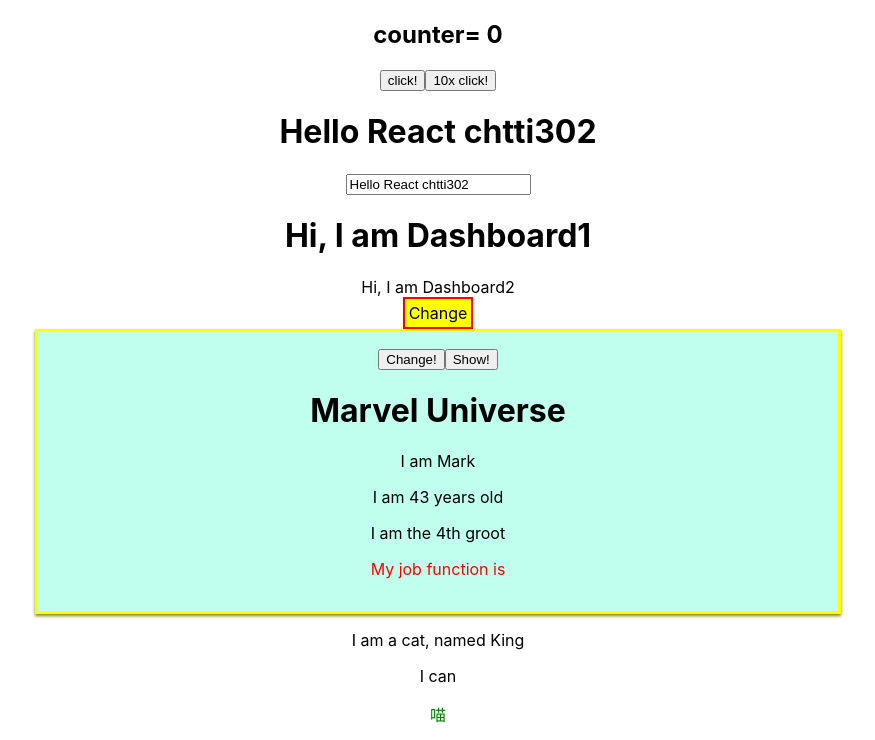
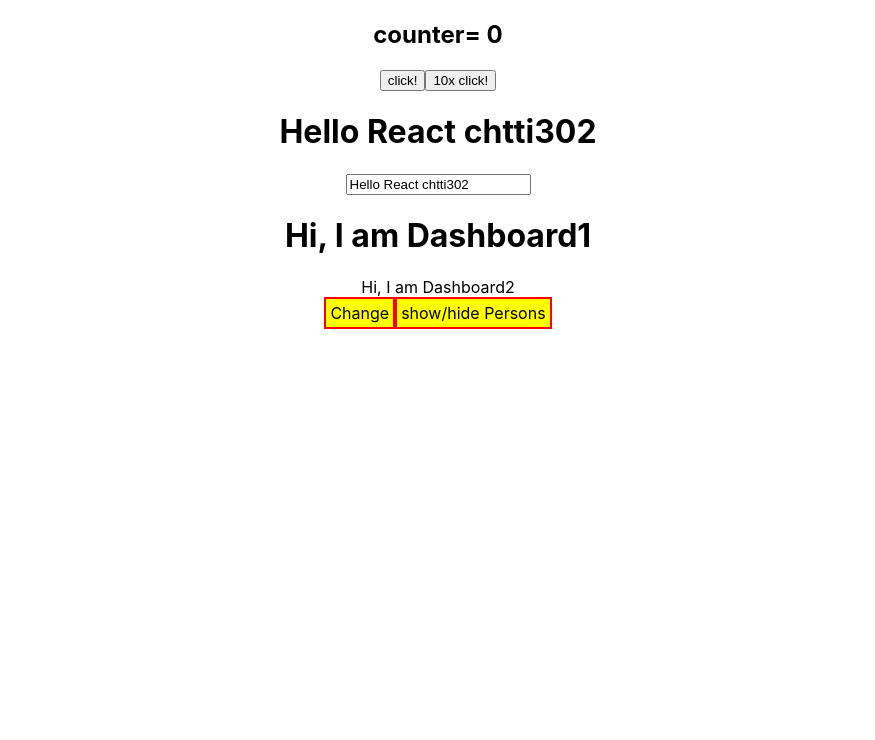
Before and after one commit to Neohsu1214/cht_react_0810, a React (Create React App) app in the folder lab3_react_start/: page / in a window 1280 px wide. Shown: the top 740 px of the page, without its empty margins (202-1077 px from the left). Built offline with nearby package versions, Linux system fonts and the light colour scheme.

Commit message:
透過state與onClick控制內容是否顯示。JSX真是強大，但要自己注意大小寫，很容易踩bug

```diff
--- a/lab3_react_start/src/App.js
+++ b/lab3_react_start/src/App.js
@@ -25,7 +25,8 @@
       { name: "Kevin", age: 50 }
 
     ],
-    title: "Hello React chtti302"
+    title: "Hello React chtti302",
+    showPersons: false
   }
 
   changeNameHandler = (leaderName) => {
@@ -40,6 +41,10 @@
         {name: "Hawk", age: 40}
       ]
     })
+  }
+
+  toggleDisplayHandler = () => {
+    this.setState( {showPersons: !this.state.showPersons} )
   }
 
   render() {
@@ -75,6 +80,10 @@
           // <button onClick={this.changeNameHandler.bind(this, "One Punchman")}>Change</button>
         }
         <button style={style} onClick={() => this.changeNameHandler("One Punchman")}>Change</button>
+        <button style={style} onClick={() => this.toggleDisplayHandler()}> show/hide Persons </button>
+        {
+          this.state.showPersons === true ?
+          <div>
             <Person
               clickCallback={this.changeNameHandler.bind(this, "Peter Pan")}
               name={this.state.persons[0].name}
@@ -91,6 +100,10 @@
             <Person name={this.state.persons[5].name} age={this.state.persons[5].age}></Person>
             <Pet></Pet>
           </div>
+          : null
+        }
+
+      </div>
     );
   }
 }
```
Lines whose indentation alone changed are shown as unchanged.
